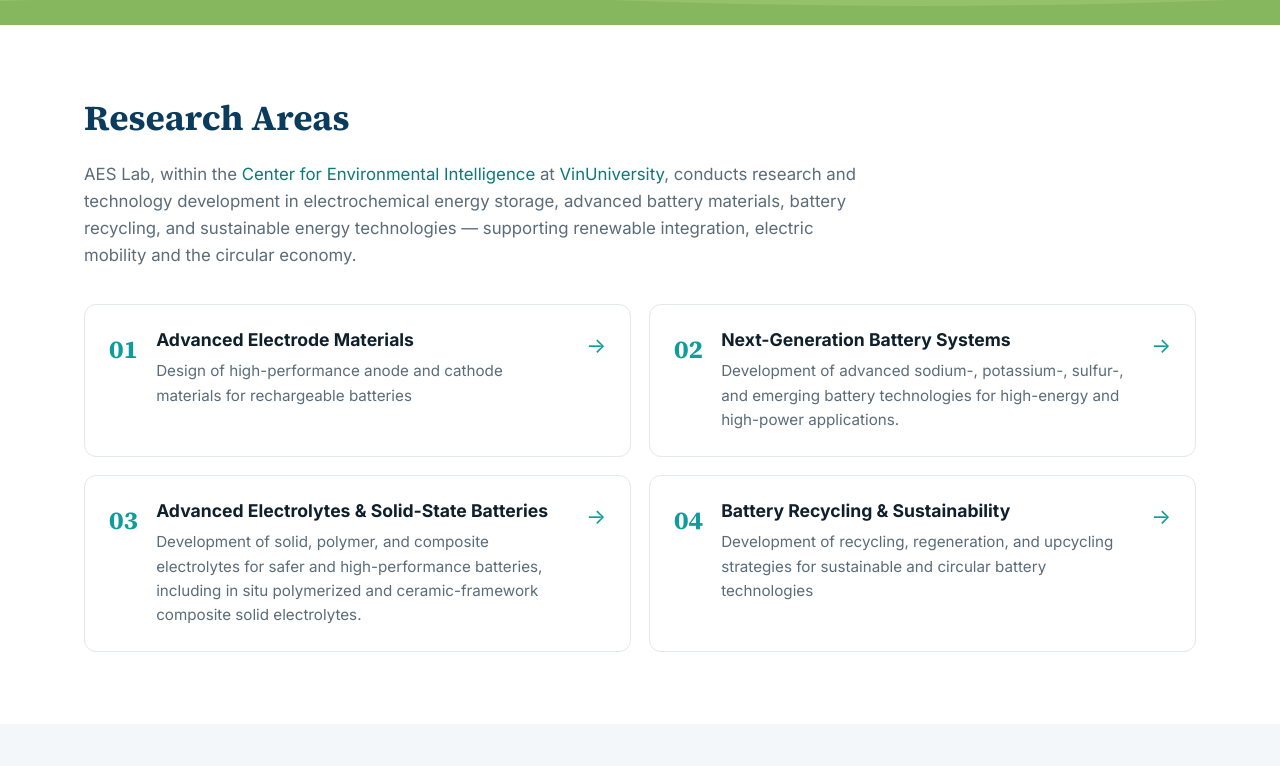
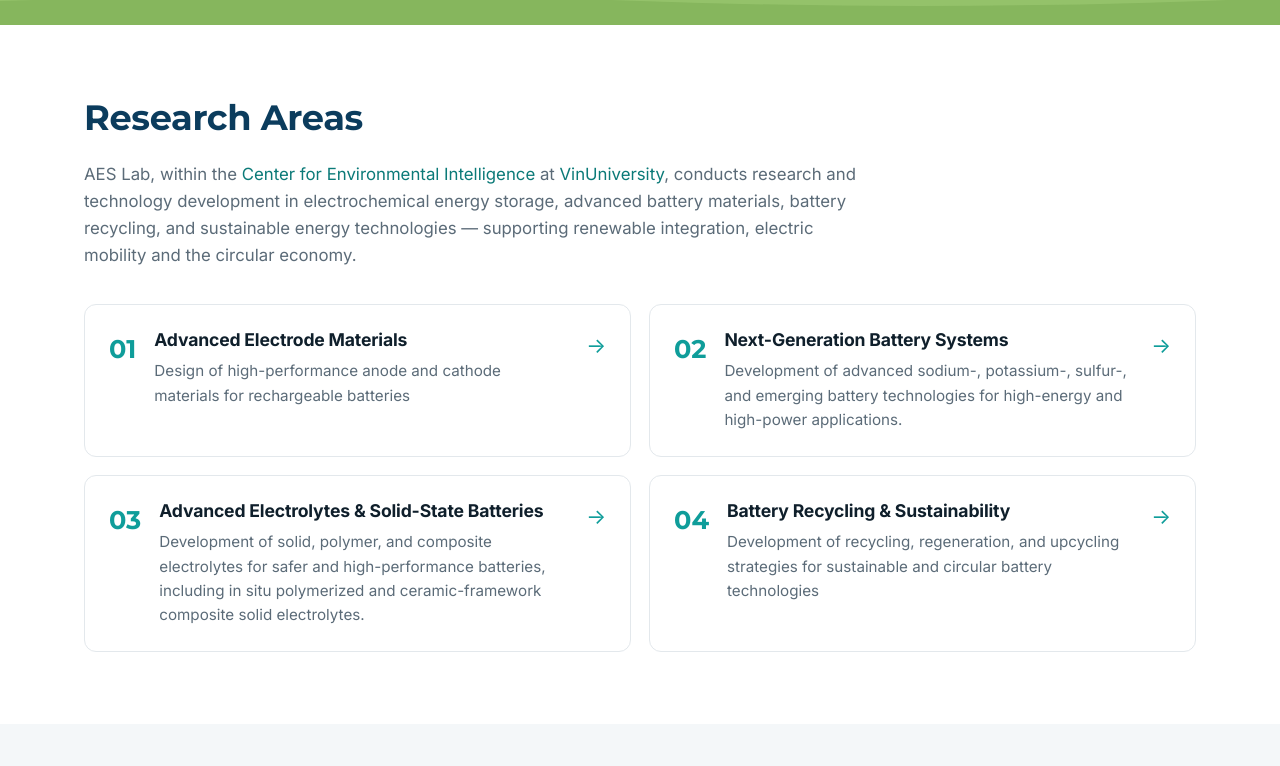
Before and after one commit to giangsce/giangsce.github.io, a plain HTML site: page index.html in a window 1280 px wide. Shown: the part 1054-1820 px from the top of the page. Drawn offline with Linux system fonts and the light colour scheme.

Commit message:
Fonts: Montserrat for headings, Inter for body text
Co-Authored-By: Claude Opus 5.5 <noreply@anthropic.com>
Claude-Session: https://claude.ai/code/session_0123qpRA54DmSQeVdY7cbxQW

Signed-off-by: An Giang Nguyen <54405937+giangsce@users.noreply.github.com>

```diff
--- a/assets/style.css
+++ b/assets/style.css
@@ -283,3 +283,7 @@ nav a.active{color:var(--accent-dark);box-shadow:inset 0 -2px 0 var(--accent)}
 .chem-tile.on{background:var(--c)} .chem-tile.on .sym,.chem-tile.on .nm,.chem-tile.on .z{color:#fff}
 .chem-svg{width:100%;display:block}
 .chem-hint,.research-item .chem-hint{font-size:.72rem;color:#8a99a6;margin:6px 2px 0}
+
+/* font: Montserrat for headings, Inter for body/menu/buttons */
+:root{--serif:Montserrat,system-ui,-apple-system,"Segoe UI",sans-serif}
+h1,h2,h3,.section-title{letter-spacing:-.01em}
--- a/index.html
+++ b/index.html
@@ -10,7 +10,7 @@
 <link rel="icon" type="image/png" href="images/icon.png">
 <link rel="preconnect" href="https://fonts.googleapis.com">
 <link rel="preconnect" href="https://fonts.gstatic.com" crossorigin>
-<link href="https://fonts.googleapis.com/css2?family=Inter:wght@400;500;600;700&family=Source+Serif+4:opsz,wght@8..60,600;8..60,700&display=swap" rel="stylesheet">
+<link href="https://fonts.googleapis.com/css2?family=Montserrat:wght@600;700;800&family=Inter:wght@400;500;600;700;800&display=swap" rel="stylesheet">
 <link rel="stylesheet" href="assets/style.css">
 </head>
 <body>
```
Also changed, not shown: contact.html (+1 -1 lines), facilities.html (+1 -1 lines), join.html (+1 -1 lines), news.html (+1 -1 lines), phd.html (+1 -1 lines), pi.html (+1 -1 lines), publications.html (+1 -1 lines), research.html (+1 -1 lines), team.html (+1 -1 lines).
